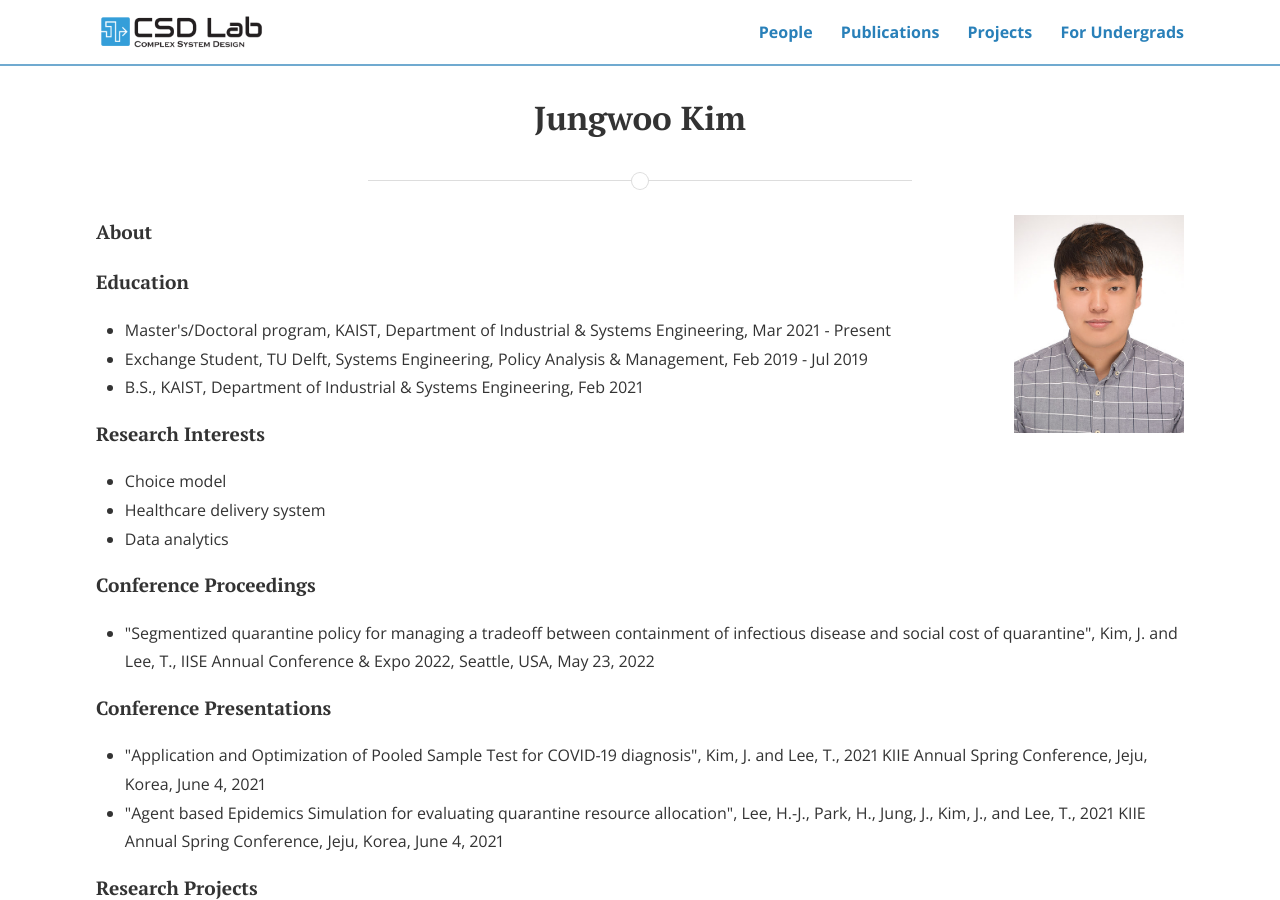
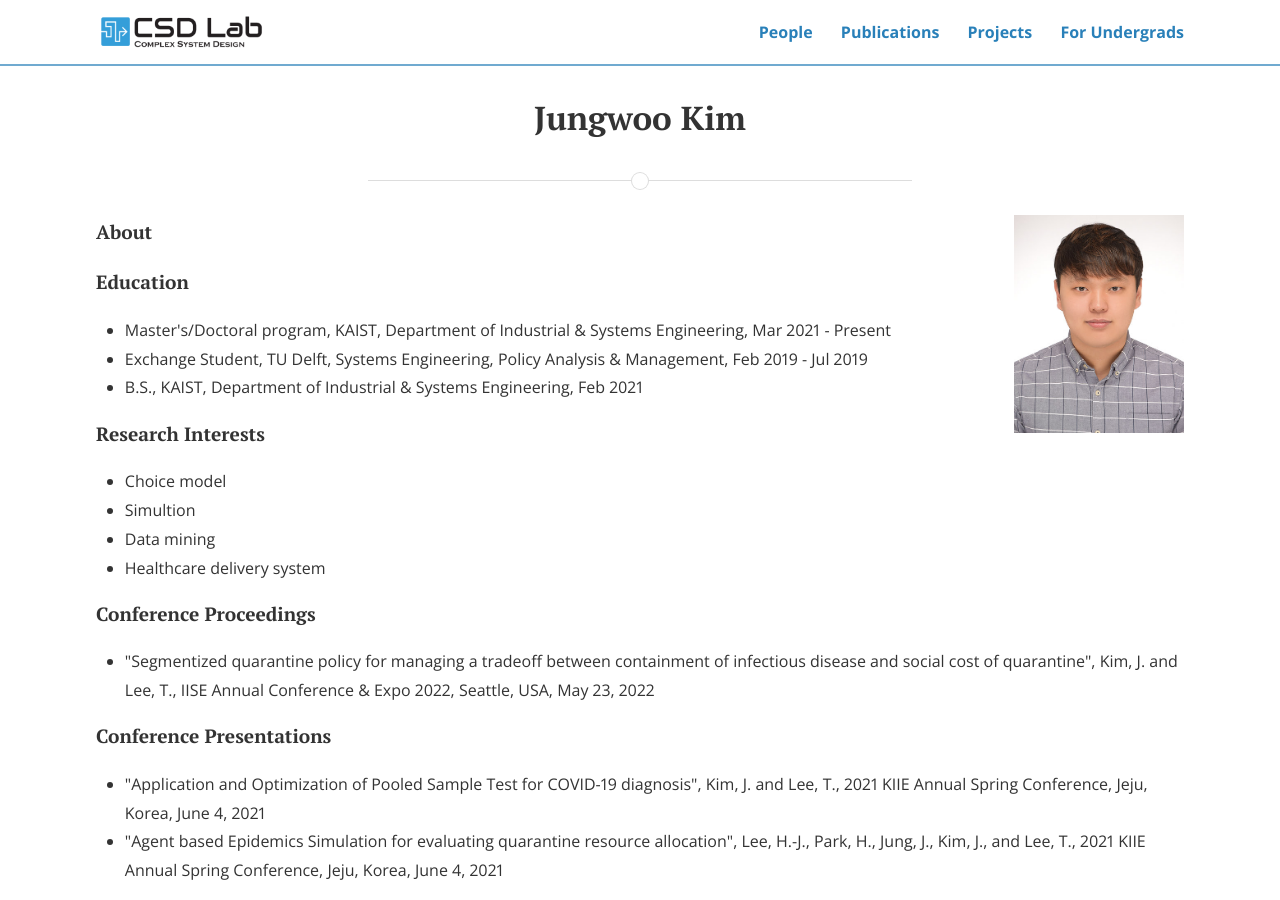
Before and after one commit to CSDlab-KAIST/CSDlab-KAIST.github.io, a Jekyll site: the page built from people/jungwoo.html, in a window 1280 px wide and 900 px high. Built offline with Jekyll 4.4.1, drawn with Linux system fonts in a browser that asks for light colours; nearby versions of some CDN libraries.

Commit message:
Update jungwoo.html

```diff
--- a/people/jungwoo.html
+++ b/people/jungwoo.html
@@ -24,8 +24,9 @@ title: Jungwoo Kim
 <h4>Research Interests</h4>
 <ul>
   <li>Choice model</li>
-  <li>Healthcare delivery system</li>
-  <li>Data analytics</li>
+  <li>Simultion</li>
+  <li>Data mining</li>
+	<li>Healthcare delivery system</li>
 </ul>
 
 <!--<h4>Professional Experience</h4>-->
```
